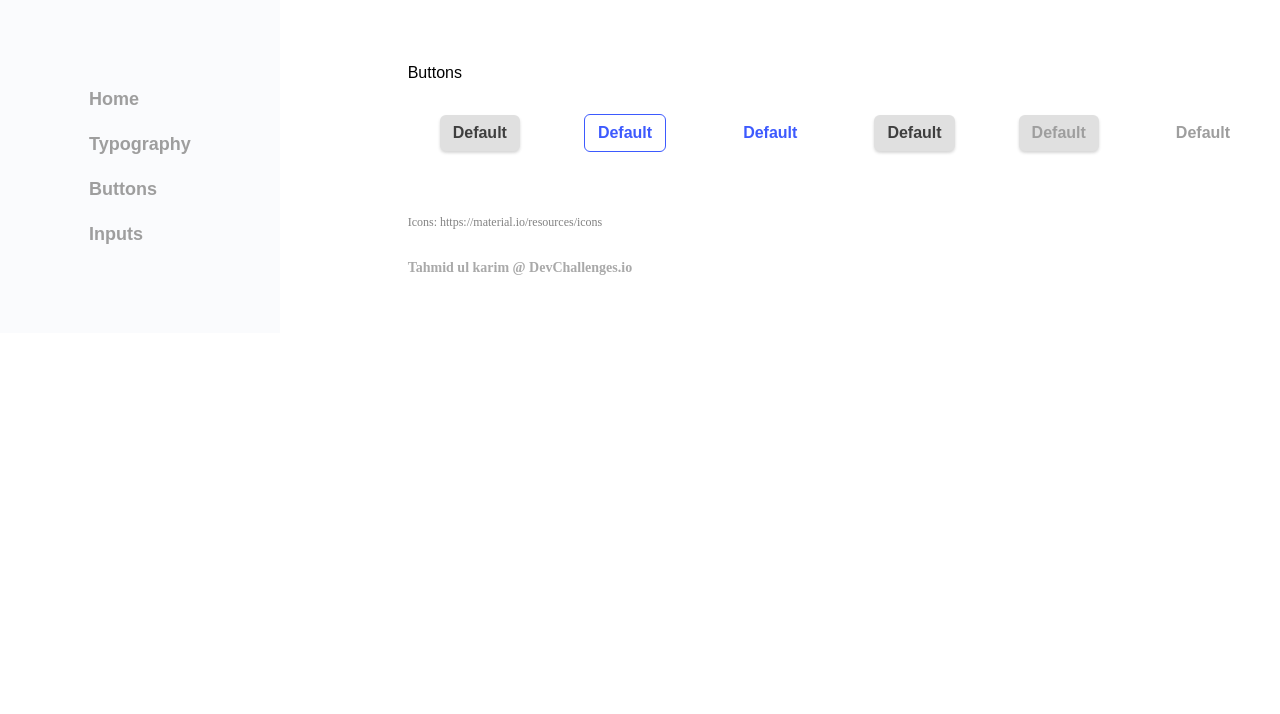
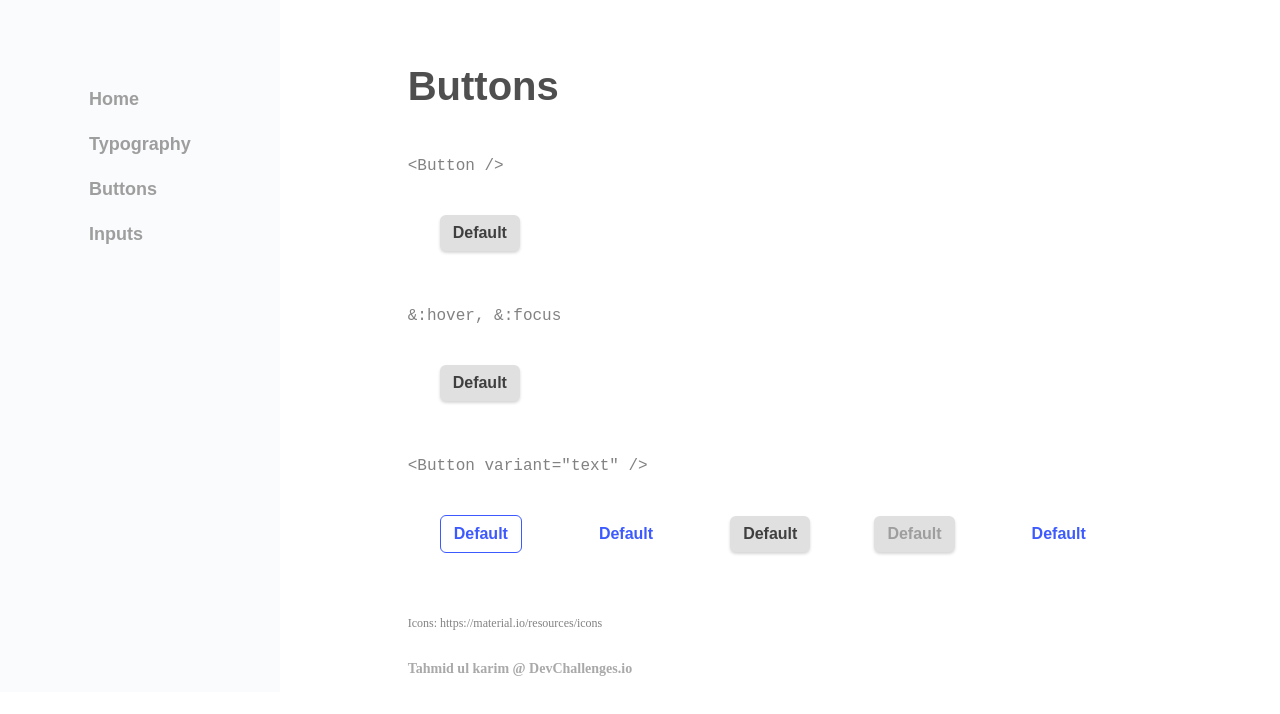
Before and after one commit to tahmid-ul/react-reusable-ui-components, a React (Create React App) app: page /buttons in a window 1280 px wide. Shown: the top 714 px of the page. Built offline with nearby package versions, Linux system fonts and the light colour scheme.

Commit message:
modified button component

```diff
--- a/src/components/Buttons.css
+++ b/src/components/Buttons.css
@@ -0,0 +1,17 @@
+.button__container {
+  max-width: 100%;
+}
+
+.button__header {
+  font-size: 2.5rem;
+  font-weight: 700;
+  margin-bottom: 3rem;
+  color: #4f4f4f;
+}
+
+.component__label {
+  display: block;
+  margin: 1.5rem 0 0.5rem;
+  font-family: "Ubuntu Mono", monospace;
+  color: #828282;
+}
--- a/src/components/Buttons.js
+++ b/src/components/Buttons.js
@@ -3,17 +3,27 @@ import "./Buttons.css";
 import Button from "./UI/ButtonUI";
 import Footer from "./Footer";
 
+const Label = ({ text }) => {
+  return <label className="component__label">{text}</label>;
+};
+
 function Buttons() {
   return (
-    <div className="buttons__container">
+    <div className="button__container">
       <header className="button__header">Buttons</header>
 
+      <Label text={`<Button />`} />
       <Button>Default</Button>
+
+      <Label text={`&:hover, &:focus`} />
+      <Button hover>Default</Button>
+
+      <Label text={`<Button variant="text" />`} />
       <Button variant="outline">Default</Button>
       <Button variant="text">Default</Button>
       <Button disableShadow>Default</Button>
       <Button disabled>Default</Button>
-      <Button variant="text" disabled>
+      <Button variant="text" color="danger" size="m">
         Default
       </Button>
 
--- a/src/components/UI/ButtonUI.css
+++ b/src/components/UI/ButtonUI.css
@@ -14,6 +14,10 @@ button {
   background: #e0e0e0;
   box-shadow: 0px 2px 3px rgba(51, 51, 51, 0.2);
   transition: all 250ms ease-in-out;
+}
+
+button:hover {
+  background: #aeaeae;
 }
 
 button:disabled {
--- a/src/components/UI/ButtonUI.js
+++ b/src/components/UI/ButtonUI.js
@@ -1,15 +1,18 @@
-import React from "react";
+import React, { useState } from "react";
 import cn from "classnames";
 import "./ButtonUI.css";
 
-const variantsMapping = {
-  outline: "outline",
-  text: "text",
-  default: "default",
-};
-
-const Button = ({ variant, color, size, children, ...props }) => {
-  const button = variant ? variantsMapping[variant] : "default";
+const Button = ({
+  variant,
+  color,
+  size,
+  startIcon,
+  endIcon,
+  children,
+  ...props
+}) => {
+  const [hovered] = useState(props.hover);
+  const [disableShadow] = useState(props.disableShadow);
 
   return (
     <button
@@ -17,6 +20,8 @@ const Button = ({ variant, color, size, children, ...props }) => {
         [`button--variant-${variant}`]: variant,
         [`button--color-${color}`]: color,
         [`button--size-${size}`]: size,
+        [`button--disabled`]: props.disabled,
+        [`button--disableShadow`]: disableShadow,
       })}
       {...props}
     >
```
